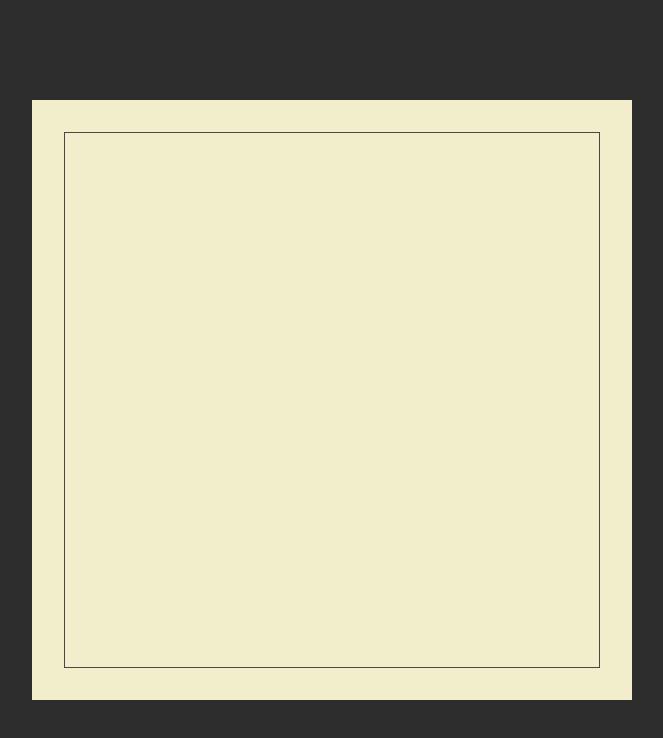
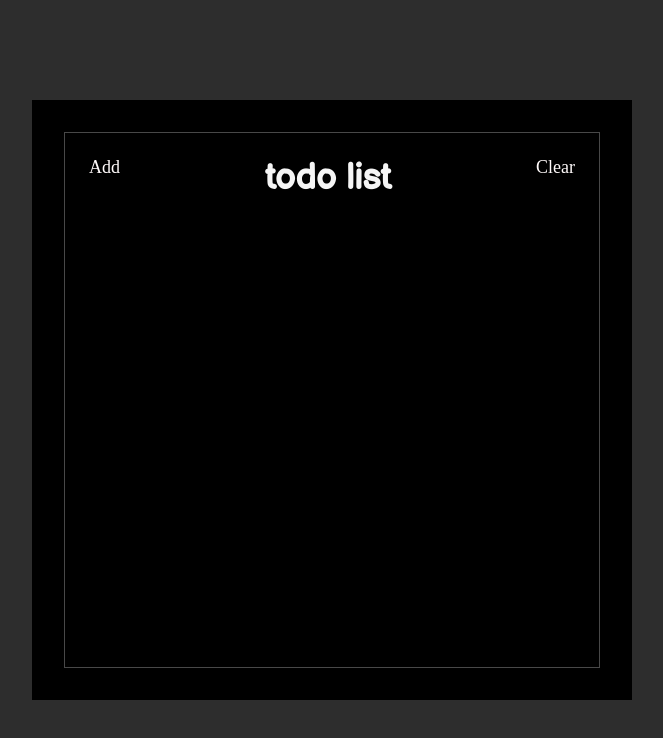
Before and after one commit to pygdwt/react-course-starter, a website: page index.html in a window 1280 px wide. Shown: the whole page, without its empty margins (308-971 px from the left). Drawn offline with Linux system fonts and the light colour scheme; a web font is replaced by a local one.

Commit message:
Membuat Header

```diff
--- a/index.html
+++ b/index.html
@@ -7,14 +7,21 @@
 
     <link rel="stylesheet" href="style.css" type="text/css" />
     <link
-      href="https://fonts.googleapis.com/css2?family=Bungee&family=Coming+Soon&family=Homemade+Apple&display=swap"
+      href="https://fonts.googleapis.com/css2?family=Balsamiq+Sans&family=Bungee&family=Homemade+Apple&family=Pangolin&family=Piedra&display=swap"
       rel="stylesheet"
     />
+
     <title>Static Template</title>
   </head>
   <body>
     <div class="container">
-      <div class="frame"></div>
+      <div class="frame">
+        <div class="header">
+          <button class="btn-header">Add</button>
+          <h1 class="judul-header">ToDo List</h1>
+          <button class="btn-header clear-color">Clear</button>
+        </div>
+      </div>
     </div>
   </body>
 </html>
--- a/style.css
+++ b/style.css
@@ -1,12 +1,19 @@
-*{
+* {
   box-sizing: border-box;
 }
+:root {
+  --clear-color: #8b4513;
+}
 
-html{
+.clear-color {
+  color: var(--clear-color);
+}
+
+html {
   font-size: 10px;
 }
 
-body{
+body {
   display: flex;
   justify-content: center;
   align-content: center;
@@ -17,21 +24,49 @@ body{
 }
 
 body,
-html{
+html {
   margin: 0;
   padding: 0;
-  font-family: -apple-system, BlinkMacSystemFont, 'Segoe UI', Roboto, Oxygen, Ubuntu, Cantarell, 'Open Sans', 'Helvetica Neue', sans-serif
+  font-family: -apple-system, BlinkMacSystemFont, "Segoe UI", Roboto, Oxygen,
+    Ubuntu, Cantarell, "Open Sans", "Helvetica Neue", sans-serif;
 }
 
-.container{
+.container {
   width: 600px;
   height: 600px;
-  background-color: #f2eecb;
+  background-color: #000000;
 
   padding: 32px;
 }
 
-.frame{
+.frame {
   border: 1px solid #484848;
   height: 100%;
 }
+
+.header {
+  display: flex;
+  align-items: flex-start;
+}
+
+.judul-header {
+  flex: 1;
+  text-align: center;
+
+  font-family: "Balsamiq Sans";
+  font-size: 3.6rem;
+  text-transform: lowercase;
+  color: #f5f5f5;
+}
+
+.btn-header {
+  font-size: 1.8rem;
+  font-family: "Piedra";
+  color: #fffafa;
+
+  padding: 24px;
+
+  background: unset;
+  border: unset;
+  outline: unset;
+}
```
